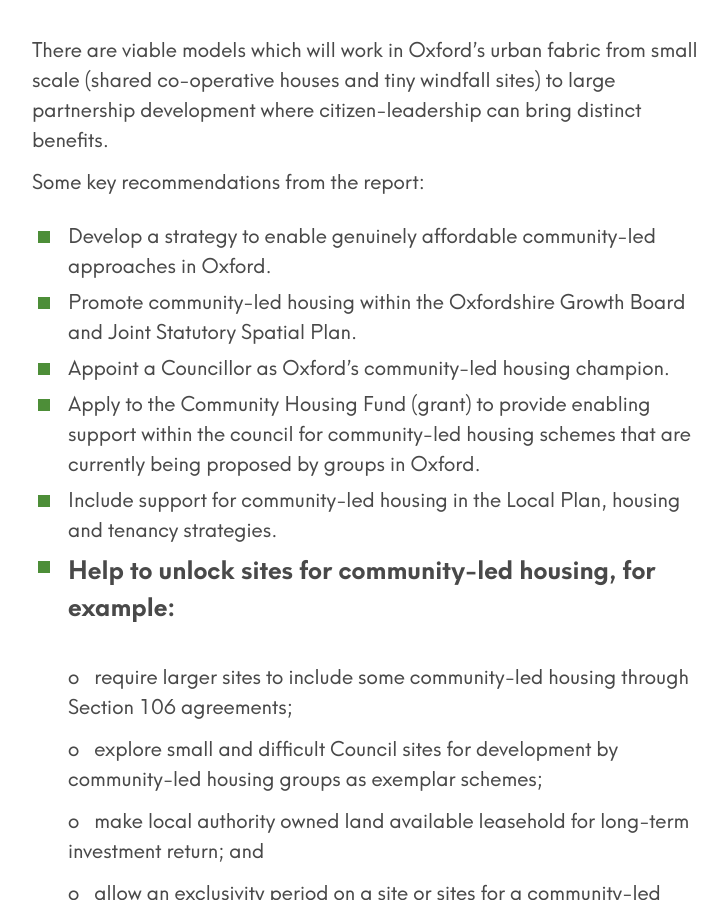
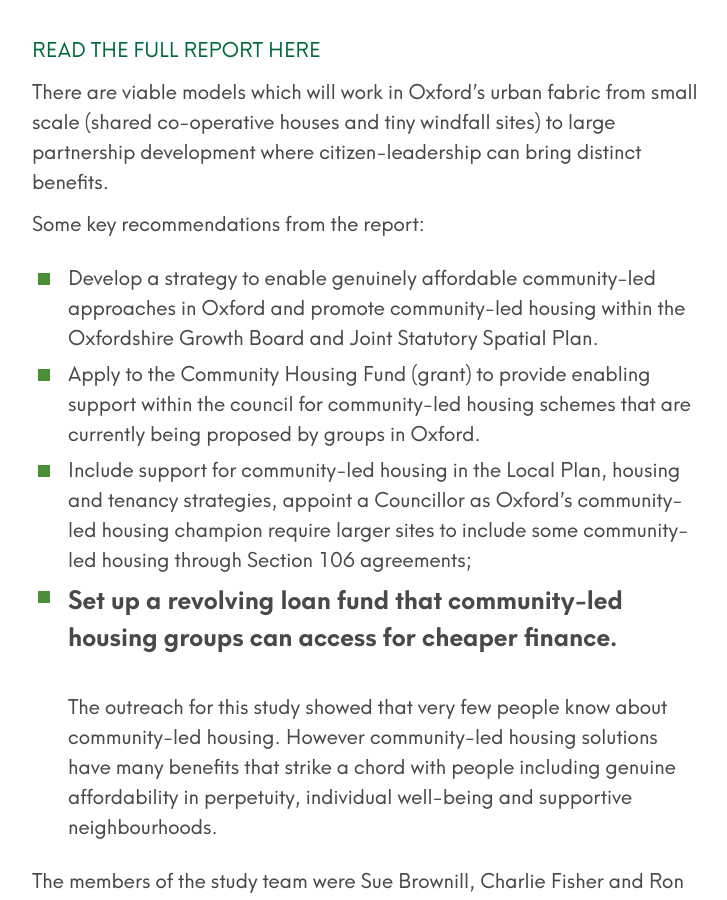
Before and after one commit to johnpuddephatt/oclt, a Jekyll site: the page built from _posts/2019-01-21-we-re-recruiting-for-a-project-officer-copy.md, in a window 1280 px wide and 900 px high, scrolled down 940 px. Shown: the whole window, without its empty margins (272-999 px from the left). Built offline with Jekyll 4.4.1, drawn with Linux system fonts in a browser that asks for light colours; some of the changed text lies outside the part shown.

Commit message:
Update from Forestry.io - Updated we-re-recruiting-for-a-project-officer-copy.md

```diff
--- a/_posts/2019-01-21-we-re-recruiting-for-a-project-officer-copy.md
+++ b/_posts/2019-01-21-we-re-recruiting-for-a-project-officer-copy.md
@@ -7,34 +7,18 @@ layout: post
 ---
 In March 2017, Oxford City Council received £54,859 from the Community Housing Fund to support the promotion and delivery of more community-led housing. Oxford City Council commissioned the Collaborative Housing Hub, which is a partnership between Community First Oxfordshire, Oxfordshire Community Foundation and Oxfordshire Community Land Trust, to undertake a research project to explore how community housing could be delivered sustainably within Oxford City. The methods used for this study included a combination of desk research, a needs assessment, interviews, outreach events and financial assessment.
 
+[READ THE FULL REPORT HERE](https://issuu.com/oclt/docs/oxfordclh_finalreport_jan_2019)
+
 There are viable models which will work in Oxford's urban fabric from small scale (shared co-operative houses and tiny windfall sites) to large partnership development where citizen-leadership can bring distinct benefits.
 
 Some key recommendations from the report:
 
-*  Develop a strategy to enable genuinely affordable community-led approaches in Oxford.
-* Promote community-led housing within the Oxfordshire Growth Board and Joint Statutory Spatial Plan.
-* Appoint a Councillor as Oxford’s community-led housing champion.
+* Develop a strategy to enable genuinely affordable community-led approaches in Oxford and promote community-led housing within the Oxfordshire Growth Board and Joint Statutory Spatial Plan.
 * Apply to the Community Housing Fund (grant) to provide enabling support within the council for community-led housing schemes that are currently being proposed by groups in Oxford.
-*  Include support for community-led housing in the Local Plan, housing and tenancy strategies.
-* Help to unlock sites for community-led housing, for example:
-
-  o   require larger sites to include some community-led housing through Section 106 agreements;
-
-  o   explore small and difficult Council sites for development by community-led housing groups as exemplar schemes;
-
-  o   make local authority owned land available leasehold for long-term investment return; and
-
-  o   allow an exclusivity period on a site or sites for a community-led housing group to work up a feasible project and then purchase the land.
-* Liaise with landlords of empty properties and poorly managed houses of multiple occupation to promote and facilitate opportunities for community-led housing groups to bring the properties back into occupation.
+* Include support for community-led housing in the Local Plan, housing and tenancy strategies, appoint a Councillor as Oxford’s community-led housing champion require larger sites to include some community-led housing through Section 106 agreements;
 * Set up a revolving loan fund that community-led housing groups can access for cheaper finance.
-* Develop practical responses to help support and encourage community-led housing including providing support and guidance for the identification of appropriate sites and working with landowners.
-* Add questions related to community-led housing to the self-build register to collect data about interest in community-led housing.
 
   The outreach for this study showed that very few people know about community-led housing. However community-led housing solutions have many benefits that strike a chord with people including genuine affordability in perpetuity, individual well-being and supportive neighbourhoods.
-* Recommendations to increase awareness are:
-* Public events, stalls and talks to raise awareness.
-* Training and workshops for professionals to learn from successful schemes, develop replicable models and share best practice.
-* Training for community-led housing groups on governance, group process, development so that they can deliver housing themselves or work effectively in partnership with developers.
 
 The members of the study team were Sue Brownill, Charlie Fisher and Ron Gibbons (Oxfordshire Community Land Trust), Tom McCulloch and Fiona Mullins (Community First Oxfordshire) and Jayne Woodley (Oxfordshire Community Foundation).
 
```
